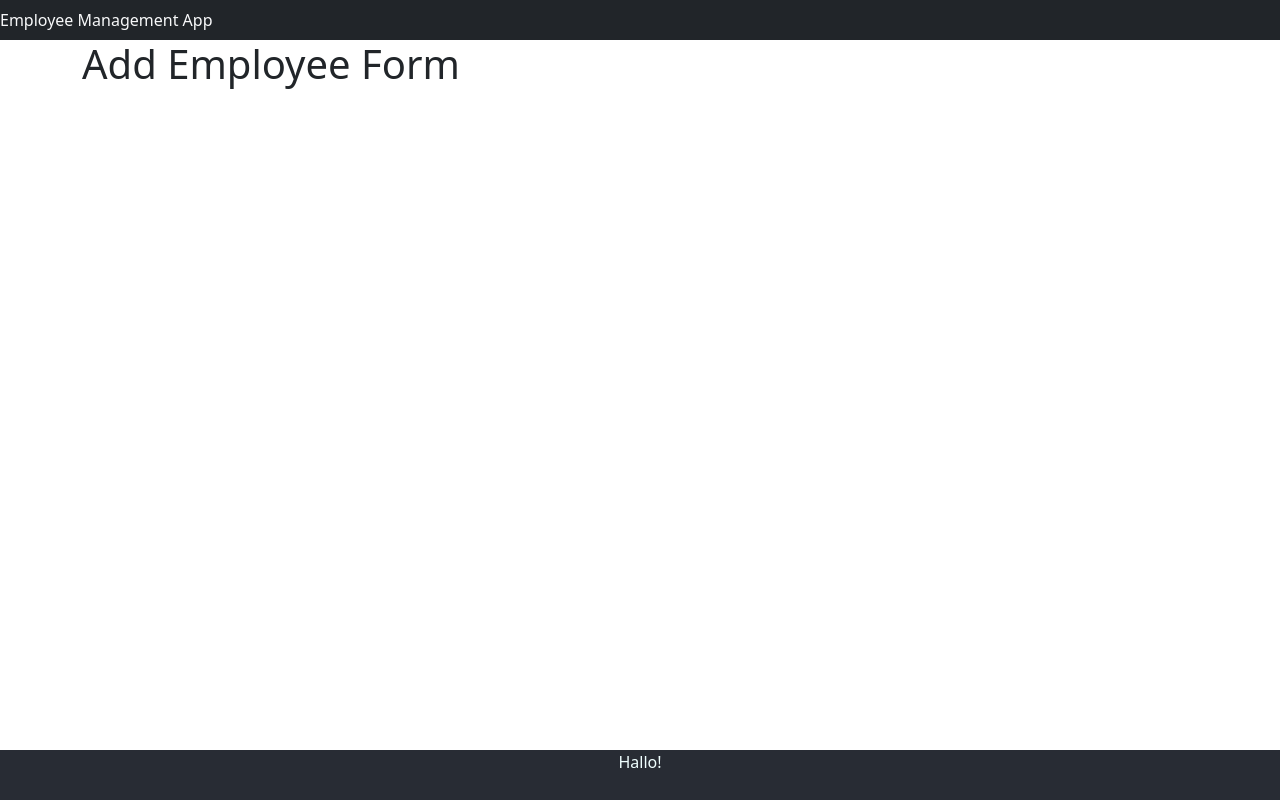
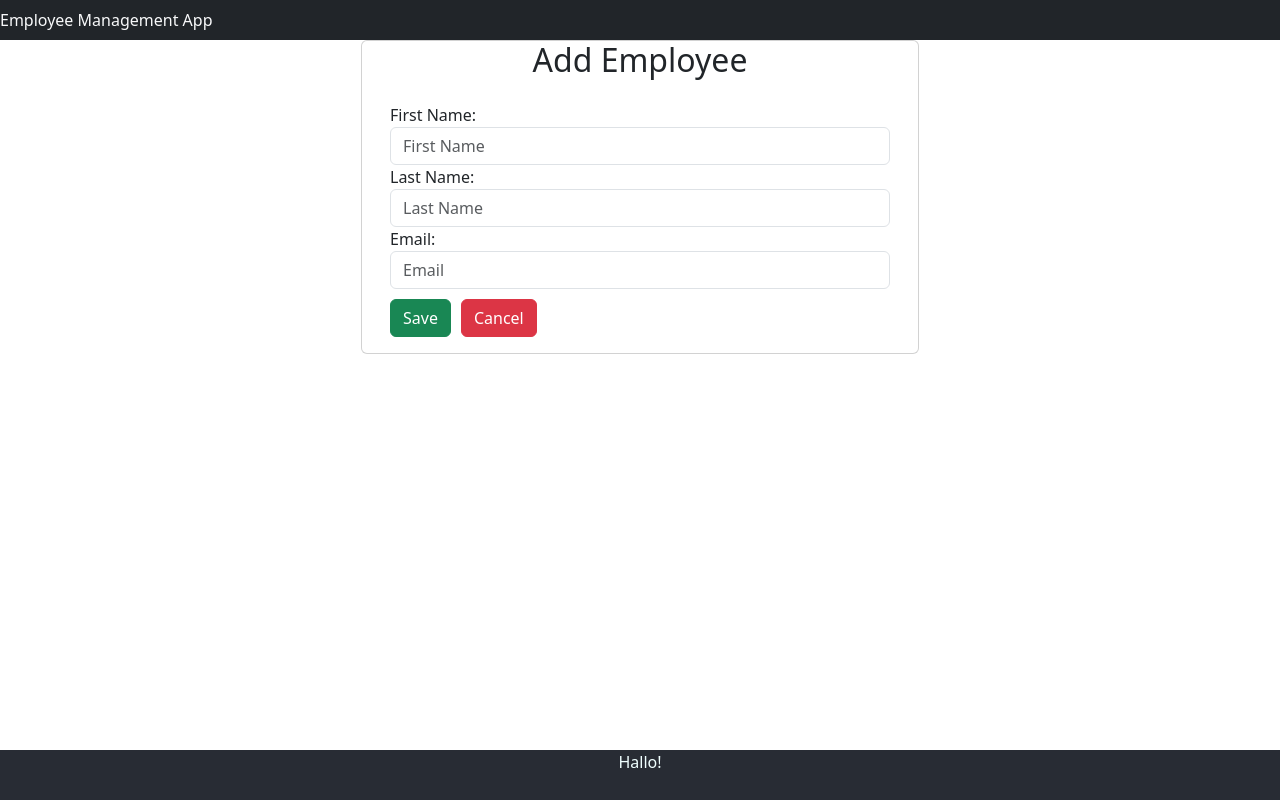
Before and after one commit to Zyransen/employee-management, a React (Create React App) app in the folder react-frontend/: page /add-employee in a window 1280 px wide. Built offline with nearby package versions, Linux system fonts and the light colour scheme.

Commit message:
add form to create new employees
- created withRouter.js to be able to use navigate()-functionality in class based react components
- changed nav bar link to employee list
- added rest call to save employees to the database

```diff
--- a/react-frontend/src/components/AddEmployeeComponent.jsx
+++ b/react-frontend/src/components/AddEmployeeComponent.jsx
@@ -1,13 +1,67 @@
 import React, { Component } from 'react';
+import { Link } from 'react-router-dom'
+import EmployeeService from '../services/EmployeeService';
+import withRouter from './withRouter';
 
 class AddEmployeeComponent extends Component {
-    render() {
+  constructor(props){
+    super (props)
+
+    this.state = {
+        firstName: "",
+        lastName: "",
+        email: "",
+    }
+  }
+
+  handleChange = (event) => {
+    const { name, value } = event.target;
+    this.setState({ [name]: value });
+  }
+
+  saveEmployee = (event) => {
+    event.preventDefault()
+    let employee = {firstName: this.state.firstName, lastName: this.state.lastName, email: this.state.email}
+    EmployeeService.saveEmployee(employee).then(res => {
+      this.props.navigate('/employees')
+    })
+
+  }
+
+  render() {
         return (
             <div>
-                <h1>Add Employee Form</h1>
+               <div class="container">
+                <div class="row">
+                  <div class="card col-md-6 offset-md-3">
+                    <h2 class="text-center">Add Employee</h2>
+                    <div class="card-body">
+                      <form action="">
+                        <div class="form-group">
+                          <label>First Name:</label>
+                          <input type="text" placeholder="First Name" name="firstName" class="form-control" value={this.state.firstName} onChange={this.handleChange}/>
+                        </div>
+                        <div class="form-group">
+                          <label>Last Name:</label>
+                          <input type="text" placeholder="Last Name" name="lastName" class="form-control" value={this.state.lastName} onChange={this.handleChange}/>
+                        </div>
+                        <div class="form-group">
+                          <label>Email:</label>
+                          <input type="text" placeholder="Email" name="email" class="form-control" value={this.state.email} onChange={this.handleChange}/>
+                        </div>
+
+                        <button class="btn btn-success" style={{marginTop: "10px"}} onClick={this.saveEmployee}>Save</button>
+                        <Link to="/employees">
+                        <button class="btn btn-danger" style={{marginLeft: "10px", marginTop: "10px"}}>Cancel</button>
+                        </Link>
+                      </form>
+                    </div>
+                  </div>
+                </div>
+               </div>
             </div>
         );
     }
 }
 
-export default AddEmployeeComponent;
+export default withRouter(AddEmployeeComponent);
--- a/react-frontend/src/components/HeaderComponent.jsx
+++ b/react-frontend/src/components/HeaderComponent.jsx
@@ -6,7 +6,7 @@ class HeaderComponent extends Component {
             <div>
                 <header>
                     <nav class="navbar navbar-expand-md navbar-dark bg-dark">
-                      <div><a href="https://youtube.com" class='text-light text-decoration-none'>Employee Management App</a></div>
+                      <div><a href="/" class='text-light text-decoration-none'>Employee Management App</a></div>
                     </nav>
                 </header>
             </div>
--- /dev/null
+++ b/react-frontend/src/components/withRouter.js
@@ -0,0 +1,14 @@
+import { useNavigate } from 'react-router-dom';
+
+const withRouter = (Component) => {
+  const Wrapper = (props) => {
+    const navigate = useNavigate();
+
+    return (
+      <Component navigate={navigate} {...props} />
+    );
+  };
+  return Wrapper;
+};
+
+export default withRouter;
--- a/react-frontend/src/services/EmployeeService.js
+++ b/react-frontend/src/services/EmployeeService.js
@@ -8,6 +8,11 @@ class EmployeeService {
         return axios.get(EMPLOYEE_API_BASE_URL)
     }
 
+    saveEmployee(employee) {
+        console.log(employee)
+        return axios.post(EMPLOYEE_API_BASE_URL, employee)
+    }
+
 }
 
 export default new EmployeeService()
```
